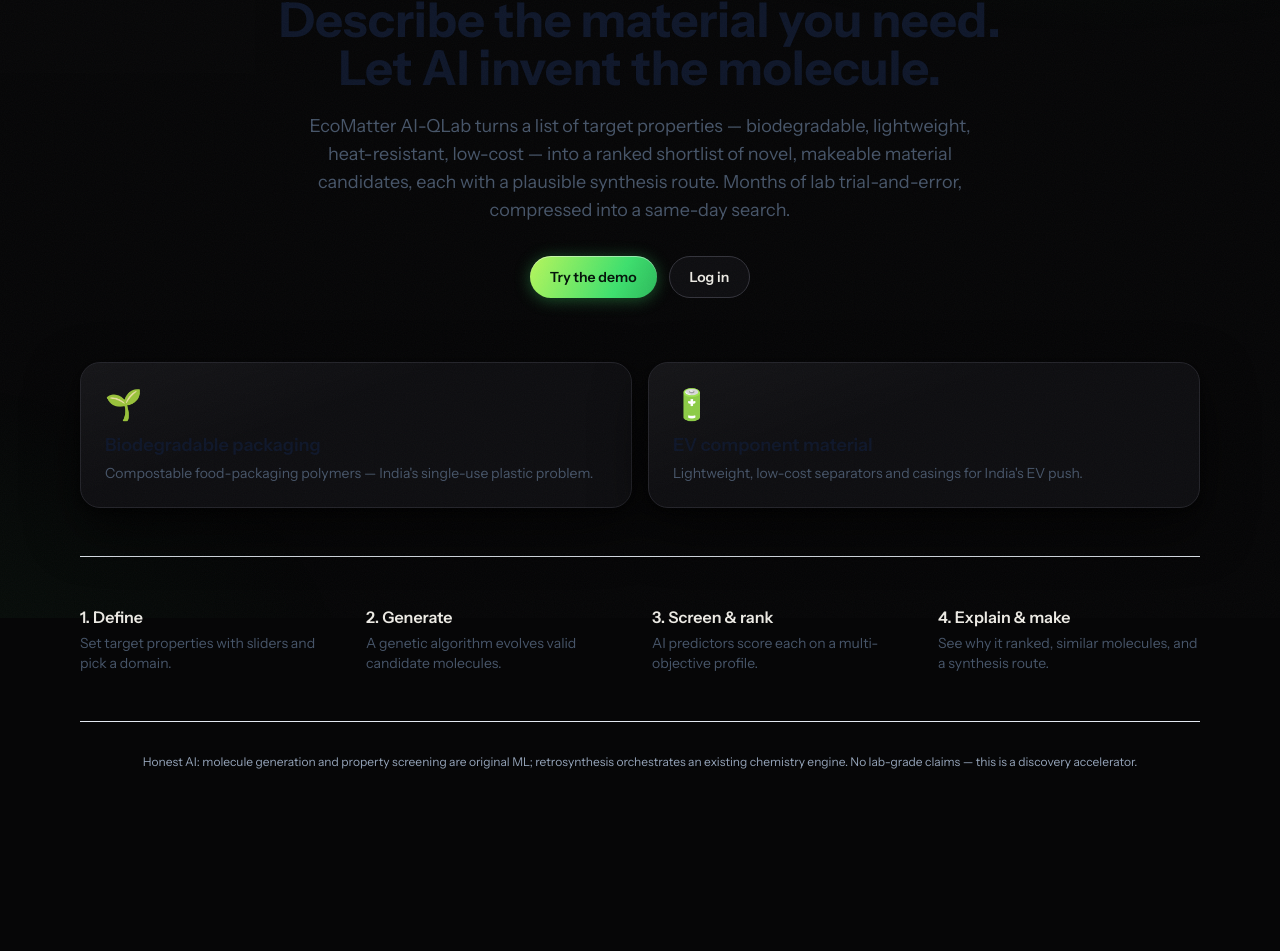
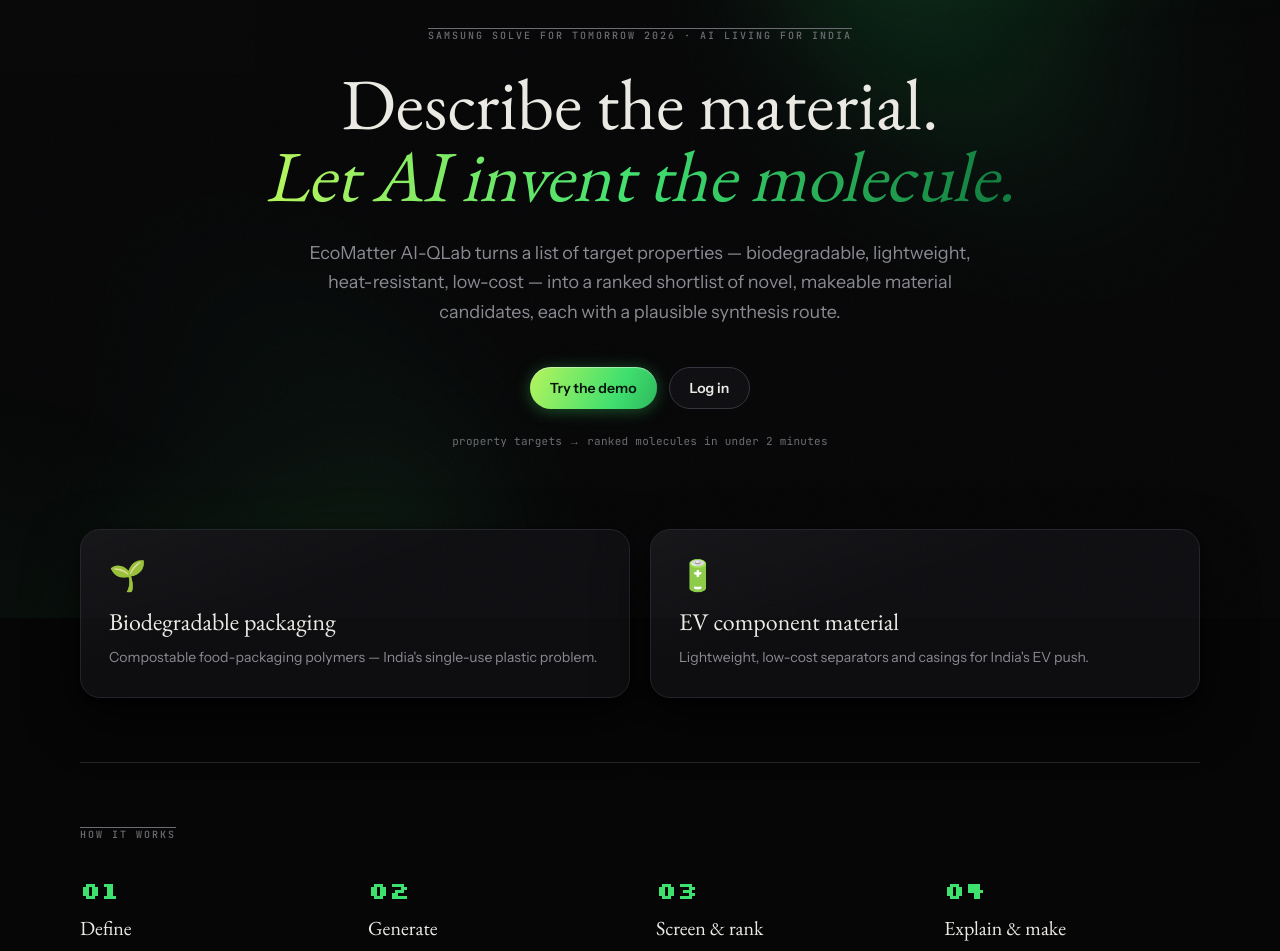
Before and after one commit to Shashank-U-04/EcoMatter-AI-QLab, a Next.js app in the folder frontend/: page / in a window 1280 px wide. Shown: the part 182-1133 px from the top of the page. Before the commit the page ends 984 px from the top, so only its background shows below. Built offline with nearby package versions, Linux system fonts and the light colour scheme; no server answers.

Commit message:
feat: redesign landing and auth screens with emerald ribbon hero and staggered reveals

```diff
--- a/frontend/app/login/page.tsx
+++ b/frontend/app/login/page.tsx
@@ -32,11 +32,12 @@
   return (
     <>
       <Nav />
-      <main className="mx-auto max-w-md px-4 py-16">
-        <div className="card p-8">
-          <h1 className="text-2xl font-bold text-slate-900">Welcome back</h1>
-          <p className="mt-1 text-sm text-slate-500">Log in to your projects.</p>
-          <form onSubmit={submit} className="mt-6 space-y-4">
+      <main className="mx-auto max-w-md px-4 py-20">
+        <div className="card reveal p-8">
+          <div className="overline">Access</div>
+          <h1 className="mt-2 font-display text-3xl text-ink">Welcome back</h1>
+          <p className="tagline mt-1 text-sm">Log in to your laboratory.</p>
+          <form onSubmit={submit} className="mt-7 space-y-5">
             {error && <ErrorNote message={error} />}
             <div>
               <label className="label">Email</label>
@@ -46,13 +47,15 @@
               <label className="label">Password</label>
               <input className="input" type="password" required value={password} onChange={(e) => setPassword(e.target.value)} />
             </div>
-            <button className="btn-primary w-full" disabled={busy}>
+            <button className="btn-primary w-full py-3" disabled={busy}>
               {busy ? "Logging in…" : "Log in"}
             </button>
           </form>
-          <p className="mt-4 text-center text-sm text-slate-500">
+          <p className="mt-5 text-center text-sm text-dim">
             No account?{" "}
-            <Link href="/signup" className="text-brand-600 hover:underline">Sign up</Link>
+            <Link href="/signup" className="text-ember-300 transition-colors hover:text-ember-200">
+              Sign up
+            </Link>
           </p>
         </div>
       </main>
--- a/frontend/app/page.tsx
+++ b/frontend/app/page.tsx
@@ -2,62 +2,115 @@
 import Nav from "@/components/nav";
 import { DOMAINS } from "@/lib/properties";
 
+const STEPS = [
+  ["01", "Define", "Set target properties with sliders and pick a domain."],
+  ["02", "Generate", "A genetic algorithm evolves valid candidate molecules."],
+  ["03", "Screen & rank", "AI predictors score each on a multi-objective profile."],
+  ["04", "Explain & make", "See why it ranked, similar molecules, and a synthesis route."],
+];
+
 export default function Landing() {
   return (
     <>
+      {/* Emerald ribbon atmosphere (quantum-branding reference) */}
+      <div aria-hidden className="pointer-events-none fixed inset-0 overflow-hidden">
+        <div
+          className="absolute -right-40 -top-64 h-[42rem] w-[42rem] animate-drift rounded-full opacity-25 blur-3xl"
+          style={{
+            background:
+              "conic-gradient(from 120deg, transparent 10%, #0f7a3d 30%, #3ee06e 48%, #b7f65c 55%, transparent 75%)",
+          }}
+        />
+        <div
+          className="absolute -bottom-72 -left-52 h-[46rem] w-[46rem] animate-drift rounded-full opacity-15 blur-3xl"
+          style={{
+            animationDelay: "-11s",
+            background:
+              "conic-gradient(from 300deg, transparent 15%, #0b3b24 35%, #3ee06e 52%, transparent 78%)",
+          }}
+        />
+      </div>
+
       <Nav />
-      <main className="mx-auto max-w-6xl px-4">
-        <section className="py-16 text-center">
-          <p className="mb-3 text-sm font-semibold uppercase tracking-wide text-brand-600">
+      <main className="relative mx-auto max-w-6xl px-4">
+        <section className="pb-20 pt-24 text-center sm:pt-32">
+          <p className="overline reveal">
             Samsung Solve for Tomorrow 2026 · AI Living for India
           </p>
-          <h1 className="mx-auto max-w-3xl text-4xl font-bold leading-tight text-slate-900 sm:text-5xl">
-            Describe the material you need. Let AI invent the molecule.
+          <h1
+            className="reveal mx-auto mt-6 max-w-4xl font-display text-5xl leading-[1.05] text-ink sm:text-7xl"
+            style={{ "--d": "120ms" } as React.CSSProperties}
+          >
+            Describe the material.
+            <br />
+            <em className="bg-gradient-to-r from-ember-200 via-ember-400 to-ember-700 bg-clip-text text-transparent">
+              Let AI invent the molecule.
+            </em>
           </h1>
-          <p className="mx-auto mt-5 max-w-2xl text-lg text-slate-600">
+          <p
+            className="reveal mx-auto mt-7 max-w-2xl text-lg leading-relaxed text-dim"
+            style={{ "--d": "240ms" } as React.CSSProperties}
+          >
             EcoMatter AI-QLab turns a list of target properties — biodegradable,
-            lightweight, heat-resistant, low-cost — into a ranked shortlist of
-            novel, makeable material candidates, each with a plausible synthesis
-            route. Months of lab trial-and-error, compressed into a same-day search.
+            lightweight, heat-resistant, low-cost — into a ranked shortlist of novel,
+            makeable material candidates, each with a plausible synthesis route.
           </p>
-          <div className="mt-8 flex justify-center gap-3">
-            <Link href="/signup" className="btn-primary px-6 py-3 text-base">
+          <div
+            className="reveal mt-10 flex justify-center gap-3"
+            style={{ "--d": "360ms" } as React.CSSProperties}
+          >
+            <Link href="/signup" className="btn-primary px-8 py-3 text-base">
               Try the demo
             </Link>
-            <Link href="/login" className="btn-ghost px-6 py-3 text-base">
+            <Link href="/login" className="btn-ghost px-8 py-3 text-base">
               Log in
             </Link>
           </div>
+          <p
+            className="reveal mt-6 font-mono text-[11px] tracking-wide text-faint"
+            style={{ "--d": "480ms" } as React.CSSProperties}
+          >
+            property targets → ranked molecules in under 2 minutes
+          </p>
         </section>
 
-        <section className="grid gap-4 pb-12 sm:grid-cols-2">
-          {DOMAINS.map((d) => (
-            <div key={d.key} className="card p-6">
-              <div className="mb-2 text-3xl">{d.emoji}</div>
-              <h3 className="text-lg font-semibold text-slate-900">{d.label}</h3>
-              <p className="mt-1 text-sm text-slate-600">{d.blurb}</p>
+        <section className="grid gap-5 pb-16 sm:grid-cols-2">
+          {DOMAINS.map((d, i) => (
+            <div
+              key={d.key}
+              className="card card-hover reveal p-7"
+              style={{ "--d": `${520 + i * 120}ms` } as React.CSSProperties}
+            >
+              <div className="mb-3 text-3xl">{d.emoji}</div>
+              <h3 className="font-display text-2xl text-ink">{d.label}</h3>
+              <p className="mt-2 text-sm leading-relaxed text-dim">{d.blurb}</p>
             </div>
           ))}
         </section>
 
-        <section className="grid gap-6 border-t border-slate-200 py-12 sm:grid-cols-4">
-          {[
-            ["1. Define", "Set target properties with sliders and pick a domain."],
-            ["2. Generate", "A genetic algorithm evolves valid candidate molecules."],
-            ["3. Screen & rank", "AI predictors score each on a multi-objective profile."],
-            ["4. Explain & make", "See why it ranked, similar molecules, and a synthesis route."],
-          ].map(([title, body]) => (
-            <div key={title}>
-              <h4 className="font-semibold text-brand-700">{title}</h4>
-              <p className="mt-1 text-sm text-slate-600">{body}</p>
-            </div>
-          ))}
+        <section className="border-t border-edge py-16">
+          <div className="overline mb-8">How it works</div>
+          <div className="grid gap-8 sm:grid-cols-4">
+            {STEPS.map(([num, title, body], i) => (
+              <div
+                key={num}
+                className="reveal"
+                style={{ "--d": `${i * 100}ms` } as React.CSSProperties}
+              >
+                <div className="font-pixel text-2xl font-black text-ember-400">{num}</div>
+                <h4 className="mt-2 font-display text-xl text-ink">{title}</h4>
+                <p className="mt-1.5 text-sm leading-relaxed text-dim">{body}</p>
+              </div>
+            ))}
+          </div>
         </section>
 
-        <footer className="border-t border-slate-200 py-8 text-center text-xs text-slate-400">
-          Honest AI: molecule generation and property screening are original ML;
-          retrosynthesis orchestrates an existing chemistry engine. No lab-grade
-          claims — this is a discovery accelerator.
+        <footer className="border-t border-edge py-10 text-center">
+          <p className="tagline mx-auto max-w-2xl text-sm">
+            Honest AI: molecule generation and property screening are original ML;
+            retrosynthesis orchestrates an existing chemistry engine. No lab-grade
+            claims — this is a discovery accelerator.
+          </p>
         </footer>
       </main>
     </>
--- a/frontend/app/signup/page.tsx
+++ b/frontend/app/signup/page.tsx
@@ -39,17 +39,20 @@
     <>
       <Nav />
       <main className="mx-auto max-w-md px-4 py-16">
-        <div className="card p-8">
-          <h1 className="text-2xl font-bold text-slate-900">Create your lab</h1>
-          <p className="mt-1 text-sm text-slate-500">Start designing materials in minutes.</p>
-          <form onSubmit={submit} className="mt-6 space-y-4">
+        <div className="card reveal p-8">
+          <div className="overline">Enrolment</div>
+          <h1 className="mt-2 font-display text-3xl text-ink">Create your lab</h1>
+          <p className="tagline mt-1 text-sm">Start designing materials in minutes.</p>
+          <form onSubmit={submit} className="mt-7 space-y-5">
             {error && <ErrorNote message={error} />}
             <div>
               <label className="label">Name</label>
               <input className="input" required value={name} onChange={(e) => setName(e.target.value)} />
             </div>
             <div>
-              <label className="label">Organization <span className="text-slate-400">(optional)</span></label>
+              <label className="label">
+                Organization <span className="normal-case text-faint">(optional)</span>
+              </label>
               <input className="input" value={org} onChange={(e) => setOrg(e.target.value)} />
             </div>
             <div>
@@ -57,16 +60,20 @@
               <input className="input" type="email" required value={email} onChange={(e) => setEmail(e.target.value)} />
             </div>
             <div>
-              <label className="label">Password <span className="text-slate-400">(min 8 chars)</span></label>
+              <label className="label">
+                Password <span className="normal-case text-faint">(min 8 chars)</span>
+              </label>
               <input className="input" type="password" required value={password} onChange={(e) => setPassword(e.target.value)} />
             </div>
-            <button className="btn-primary w-full" disabled={busy}>
+            <button className="btn-primary w-full py-3" disabled={busy}>
               {busy ? "Creating…" : "Create account"}
             </button>
           </form>
-          <p className="mt-4 text-center text-sm text-slate-500">
+          <p className="mt-5 text-center text-sm text-dim">
             Already have an account?{" "}
-            <Link href="/login" className="text-brand-600 hover:underline">Log in</Link>
+            <Link href="/login" className="text-ember-300 transition-colors hover:text-ember-200">
+              Log in
+            </Link>
           </p>
         </div>
       </main>
```
